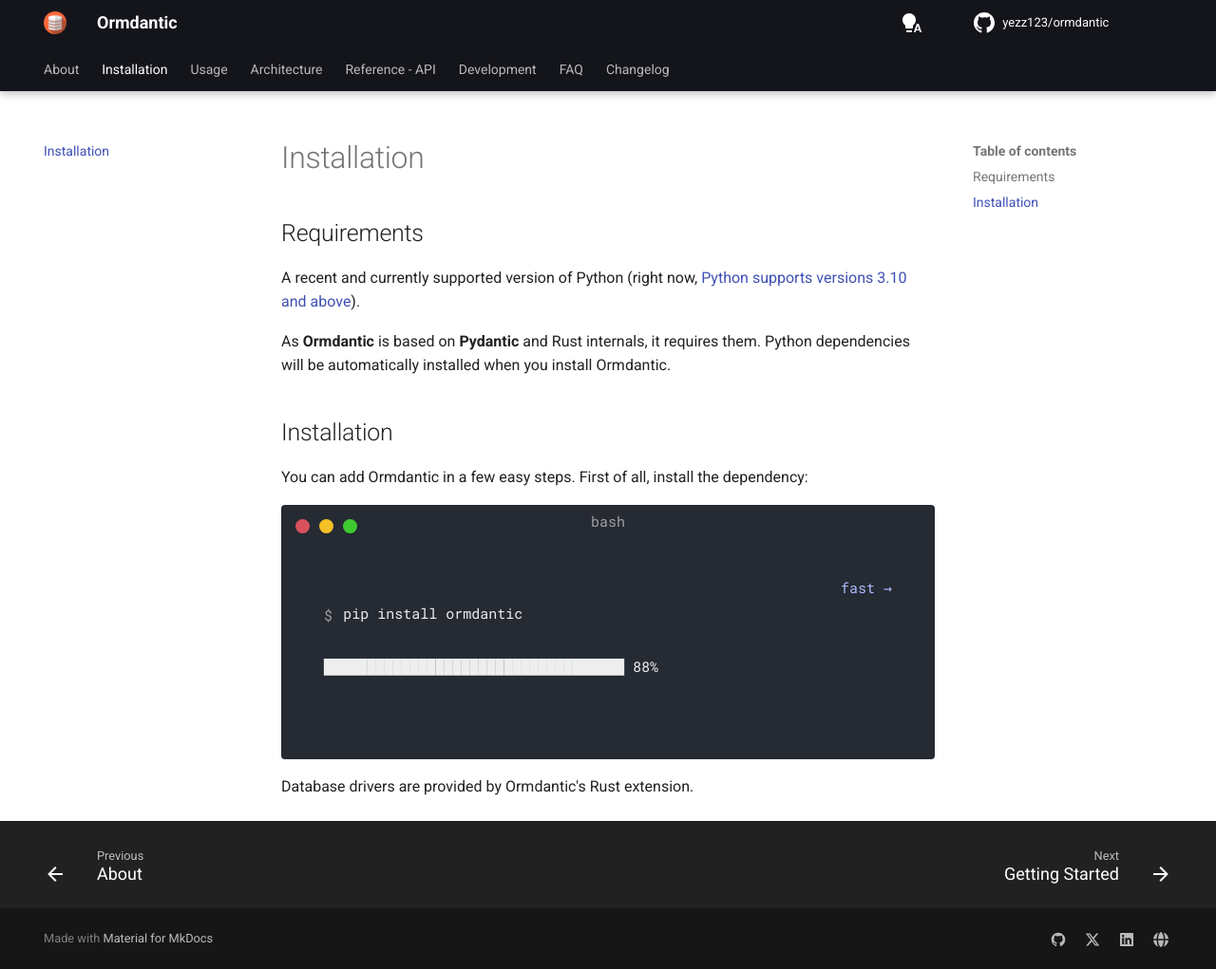
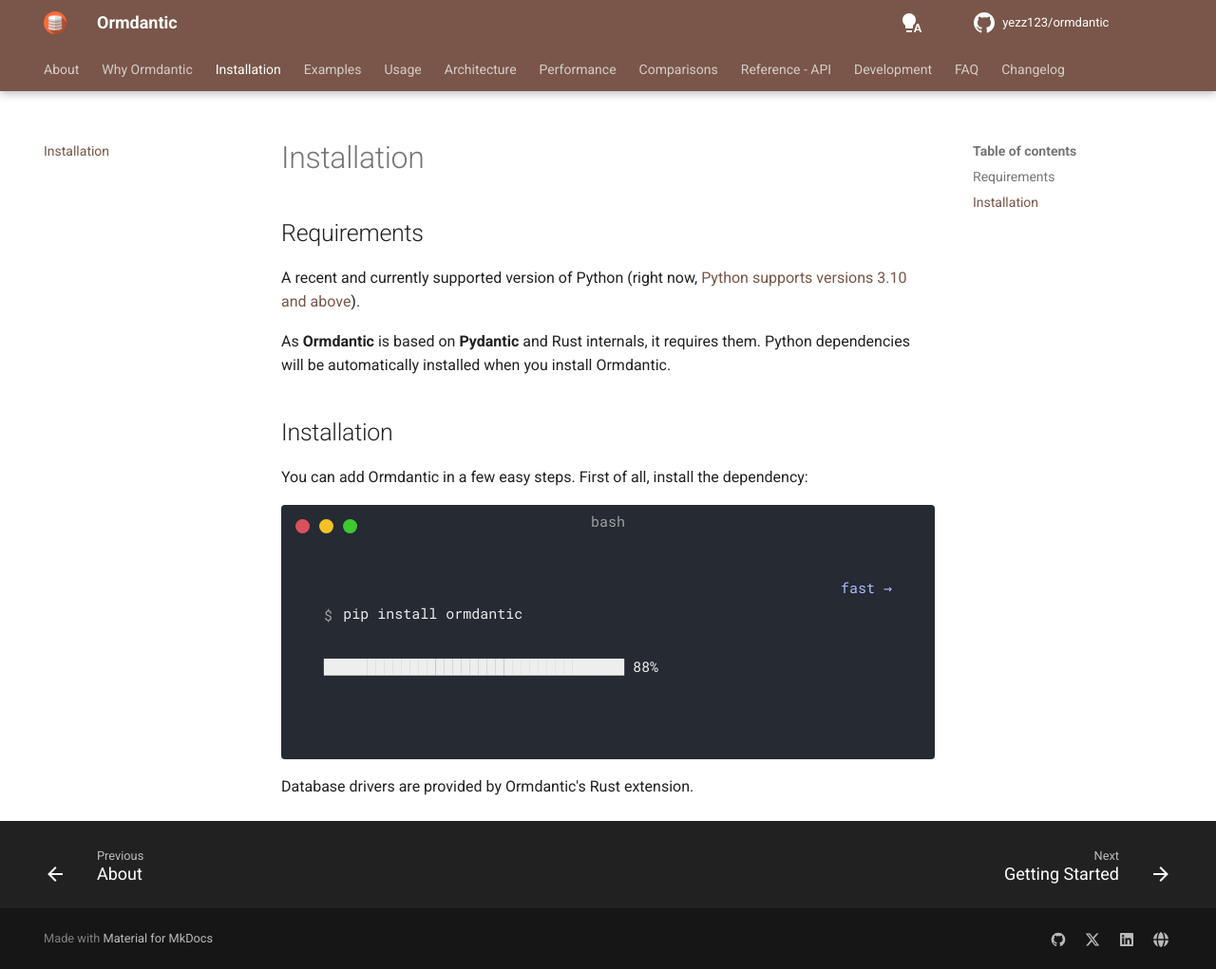
Before and after one commit to yezz123/ormdantic, an MkDocs documentation site: the page built from docs/installation.md, in a window 1280 px wide and 1021 px high. Shown: the whole window at 95% size. Built offline with MkDocs 1.6.1 and Material for MkDocs 9.7.7, drawn with Linux system fonts in a browser that asks for light colours; comment, search, counter and statistics services are not loaded.

Commit message:
✨ Update MkDocs configuration for improved documentation structure
- Modified theme settings in `mkdocs.yml`, changing primary and accent colors to enhance visual appeal.
- Expanded navigation by adding new sections for "Why Ormdantic," "Examples," and "Comparisons," improving accessibility to key documentation topics.

These updates enhance the overall user experience and organization of the documentation site.

```diff
--- a/mkdocs.yml
+++ b/mkdocs.yml
@@ -13,15 +13,15 @@
         name: Switch to light mode
     - media: '(prefers-color-scheme: light)'
       scheme: default
-      primary: black
-      accent: teal
+      primary: brown
+      accent: deep orange
       toggle:
         icon: material/lightbulb
         name: Switch to dark mode
     - media: '(prefers-color-scheme: dark)'
       scheme: slate
-      primary: black
-      accent: teal
+      primary: brown
+      accent: deep orange
       toggle:
         icon: material/lightbulb-outline
         name: Switch to system preference
@@ -130,7 +130,15 @@
 
 nav:
   - About: index.md
+  - Why Ormdantic: why-ormdantic.md
   - Installation: installation.md
+  - Examples:
+      - Basic CRUD: examples/basic-crud.md
+      - Relationships: examples/relationships.md
+      - Transactions And Sessions: examples/transactions-sessions.md
+      - Query Expressions: examples/query-expressions.md
+      - Migrations And Reflection: examples/migrations-reflection.md
+      - Enterprise Dialects: examples/enterprise-dialects.md
   - Usage:
       - Getting Started: usage/usage.md
       - Connections And Dialects: usage/connections.md
@@ -144,6 +152,10 @@
       - SQLAlchemy Parity: architecture/sqlalchemy-parity.md
       - vNext Migration: architecture/vnext-migration.md
       - Migration History: architecture/migration-history.md
+  - Performance: performance.md
+  - Comparisons:
+      - SQLAlchemy: comparisons/sqlalchemy.md
+      - SQLModel: comparisons/sqlmodel.md
   - Reference - API:
       - Overview: api/reference.md
       - Ormdantic: api/ormdantic.md
```
